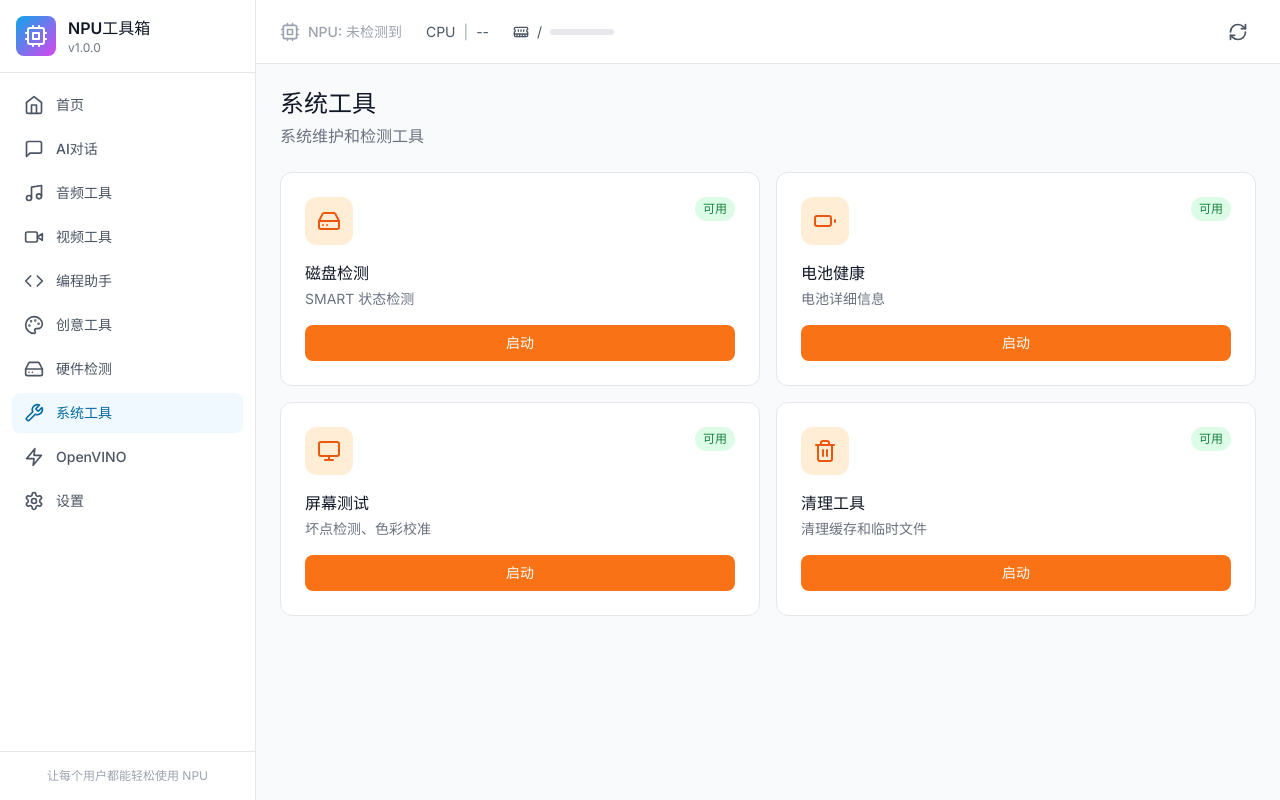
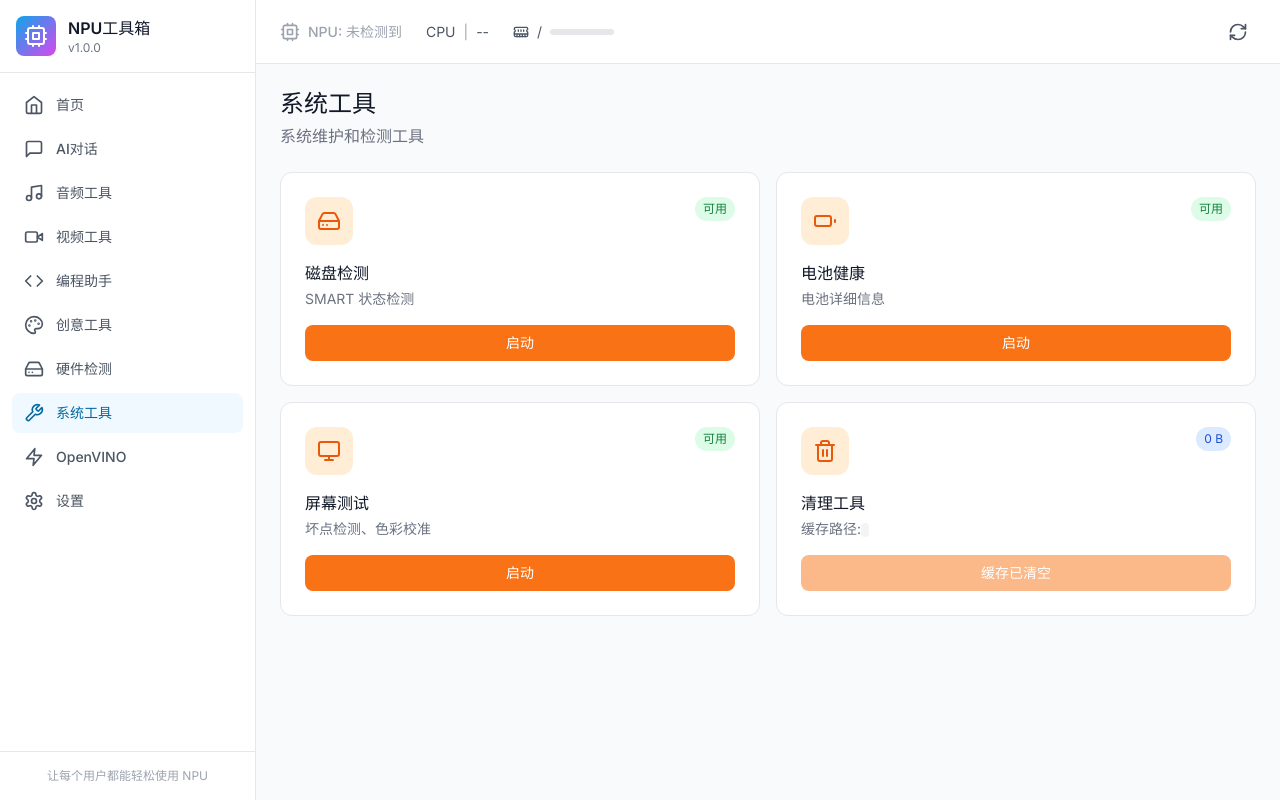
Before and after one commit to JewelRoam/npu-toolbox, a React (Vite) app: page /system in a window 1280 px wide. Built offline with nearby package versions, Linux system fonts and the light colour scheme.

Commit message:
fix: add dark mode to SystemTools page

```diff
--- a/src/pages/SystemTools.tsx
+++ b/src/pages/SystemTools.tsx
@@ -1,38 +1,105 @@
-import { HardDrive, Battery, Monitor, Trash2 } from 'lucide-react'
+import { useState, useEffect, useCallback } from 'react'
+import { invoke } from '@tauri-apps/api/core'
+import { useAppStore } from '../stores/appStore'
+import { HardDrive, Battery, Monitor, Trash2, CheckCircle } from 'lucide-react'
 
 export function SystemTools() {
+  const settings = useAppStore(s => s.settings)
+  const [cacheSize, setCacheSize] = useState<number>(0)
+  const [cleaning, setCleaning] = useState(false)
+  const [cleanResult, setCleanResult] = useState<string | null>(null)
+
+  const refreshCache = useCallback(async () => {
+    try {
+      const size = await invoke<number>('get_cache_size', { cachePath: settings.cachePath })
+      setCacheSize(size)
+    } catch { /* ignore */ }
+  }, [settings.cachePath])
+
+  useEffect(() => { refreshCache() }, [refreshCache])
+
+  const handleClean = async () => {
+    setCleaning(true)
+    setCleanResult(null)
+    try {
+      const bytes = await invoke<number>('cleanup_cache', { cachePath: settings.cachePath })
+      setCleanResult(bytes > 0 ? `已清理 ${(bytes / 1024 / 1024).toFixed(1)} MB` : '缓存已经是空的')
+      setCacheSize(0)
+    } catch {
+      setCleanResult('清理失败')
+    } finally {
+      setCleaning(false)
+    }
+  }
+
+  const formatSize = (bytes: number) => {
+    if (bytes < 1024) return `${bytes} B`
+    if (bytes < 1024 * 1024) return `${(bytes / 1024).toFixed(1)} KB`
+    return `${(bytes / 1024 / 1024).toFixed(1)} MB`
+  }
+
   const tools = [
-    { id: 'disk-check', name: '磁盘检测', description: 'SMART 状态检测', icon: HardDrive, status: 'available' },
-    { id: 'battery', name: '电池健康', description: '电池详细信息', icon: Battery, status: 'available' },
-    { id: 'screen-test', name: '屏幕测试', description: '坏点检测、色彩校准', icon: Monitor, status: 'available' },
-    { id: 'cleaner', name: '清理工具', description: '清理缓存和临时文件', icon: Trash2, status: 'available' },
+    { id: 'disk-check', name: '磁盘检测', description: 'SMART 状态检测', icon: HardDrive },
+    { id: 'battery', name: '电池健康', description: '电池详细信息', icon: Battery },
+    { id: 'screen-test', name: '屏幕测试', description: '坏点检测、色彩校准', icon: Monitor },
   ]
 
   return (
     <div className="space-y-6">
       <div>
-        <h1 className="text-2xl font-bold text-gray-900">系统工具</h1>
-        <p className="text-gray-500 mt-1">系统维护和检测工具</p>
+        <h1 className="text-2xl font-bold text-gray-900 dark:text-white">系统工具</h1>
+        <p className="text-gray-500 dark:text-gray-400 mt-1">系统维护和检测工具</p>
       </div>
 
       <div className="grid grid-cols-2 gap-4">
         {tools.map((tool) => (
-          <div key={tool.id} className="p-6 bg-white rounded-xl border border-gray-200">
+          <div key={tool.id} className="p-6 bg-white dark:bg-gray-800 rounded-xl border border-gray-200 dark:border-gray-700">
             <div className="flex items-start justify-between mb-4">
-              <div className="w-12 h-12 bg-orange-100 rounded-xl flex items-center justify-center">
-                <tool.icon className="w-6 h-6 text-orange-600" />
+              <div className="w-12 h-12 bg-orange-100 dark:bg-orange-900/30 rounded-xl flex items-center justify-center">
+                <tool.icon className="w-6 h-6 text-orange-600 dark:text-orange-400" />
               </div>
-              <span className="px-2 py-1 bg-green-100 text-green-700 rounded-full text-xs">可用</span>
+              <span className="px-2 py-1 bg-green-100 dark:bg-green-900/30 text-green-700 dark:text-green-400 rounded-full text-xs">可用</span>
             </div>
-            <h3 className="font-semibold text-gray-900 mb-1">{tool.name}</h3>
-            <p className="text-sm text-gray-500 mb-4">{tool.description}</p>
-            <div className="flex gap-2">
-              <button className="flex-1 px-4 py-2 bg-orange-500 text-white rounded-lg text-sm font-medium hover:bg-orange-600">
-                启动
-              </button>
-            </div>
+            <h3 className="font-semibold text-gray-900 dark:text-white mb-1">{tool.name}</h3>
+            <p className="text-sm text-gray-500 dark:text-gray-400 mb-4">{tool.description}</p>
+            <button className="w-full px-4 py-2 bg-orange-500 text-white rounded-lg text-sm font-medium hover:bg-orange-600 transition-colors">
+              启动
+            </button>
           </div>
         ))}
+
+        {/* Cache cleaner - functional card */}
+        <div className="p-6 bg-white dark:bg-gray-800 rounded-xl border border-gray-200 dark:border-gray-700">
+          <div className="flex items-start justify-between mb-4">
+            <div className="w-12 h-12 bg-orange-100 dark:bg-orange-900/30 rounded-xl flex items-center justify-center">
+              <Trash2 className="w-6 h-6 text-orange-600 dark:text-orange-400" />
+            </div>
+            <span className="px-2 py-1 bg-blue-100 dark:bg-blue-900/30 text-blue-700 dark:text-blue-400 rounded-full text-xs">
+              {formatSize(cacheSize)}
+            </span>
+          </div>
+          <h3 className="font-semibold text-gray-900 dark:text-white mb-1">清理工具</h3>
+          <p className="text-sm text-gray-500 dark:text-gray-400 mb-4">
+            缓存路径: <code className="text-xs bg-gray-100 dark:bg-gray-700 px-1 rounded">{settings.cachePath}</code>
+          </p>
+          <button
+            onClick={handleClean}
+            disabled={cleaning || cacheSize === 0}
+            className="w-full px-4 py-2 bg-orange-500 text-white rounded-lg text-sm font-medium hover:bg-orange-600 disabled:opacity-50 disabled:cursor-not-allowed transition-colors flex items-center justify-center gap-2"
+          >
+            {cleaning ? (
+              <>清理中...</>
+            ) : (
+              <>{cacheSize > 0 ? `清理缓存 (${formatSize(cacheSize)})` : '缓存已清空'}</>
+            )}
+          </button>
+          {cleanResult && (
+            <div className="mt-2 flex items-center gap-1.5 text-xs text-green-600 dark:text-green-400">
+              <CheckCircle className="w-3.5 h-3.5" />
+              {cleanResult}
+            </div>
+          )}
+        </div>
       </div>
     </div>
   )
```
